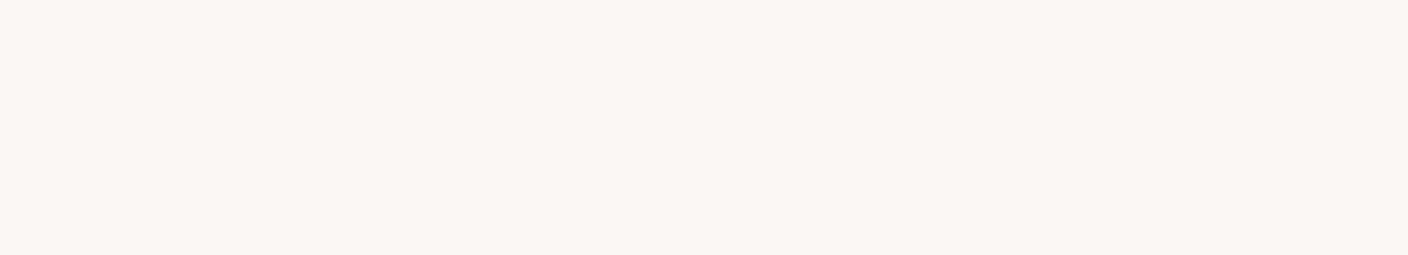
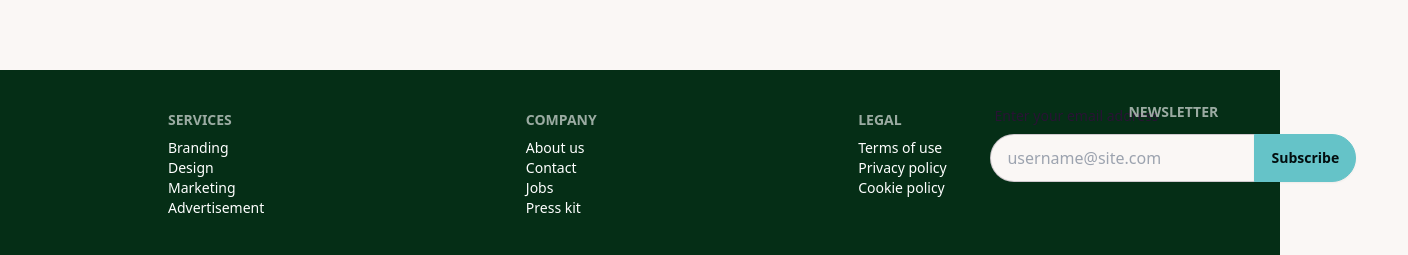
Before and after one commit to Rashedin-063/React-Bookworm-Project, a React (Vite) app: page / in a window 1280 px wide. Shown: the part 1843-2098 px from the top of the page, 1408 px wide, since content can reach past the window. Before the commit the page ends 1913 px from the top, so only its background shows below. Built offline with nearby package versions, Linux system fonts and the light colour scheme.

Commit message:
Footer added

```diff
--- /dev/null
+++ b/src/components/Footer.jsx
@@ -0,0 +1,55 @@
+
+const Footer = () => {
+  return (
+    <div className='bg-green-950 text-white'>
+      <footer className='footer  max-w-7xl lg:flex lg:justify-between gap-8 p-10 xl:mx-32'>
+        <div className='flex justify-between w-full lg:w-2/3'>
+          {/* services */}
+          <nav className='flex flex-col'>
+            <h6 className='footer-title'>Services</h6>
+            <a className='link link-hover'>Branding</a>
+            <a className='link link-hover'>Design</a>
+            <a className='link link-hover'>Marketing</a>
+            <a className='link link-hover'>Advertisement</a>
+          </nav>
+          {/* company */}
+          <nav className='flex flex-col'>
+            <h6 className='footer-title'>Company</h6>
+            <a className='link link-hover'>About us</a>
+            <a className='link link-hover'>Contact</a>
+            <a className='link link-hover'>Jobs</a>
+            <a className='link link-hover'>Press kit</a>
+          </nav>
+          {/* legal */}
+          <nav className='flex flex-col'>
+            <h6 className='footer-title'>Legal</h6>
+            <a className='link link-hover'>Terms of use</a>
+            <a className='link link-hover'>Privacy policy</a>
+            <a className='link link-hover'>Cookie policy</a>
+          </nav>
+        </div>
+        {/* newsletter */}
+
+        <div className='w-full lg:w-1/3 flex justify-center lg:-mt-10'>
+          <form>
+            <h6 className='footer-title  text-center mt-2 lg:mt-8 -mb-6'>Newsletter</h6>
+            <fieldset className='form-control w-80'>
+              <label className='label'>
+                <span className='label-text'>Enter your email address</span>
+              </label>
+              <div className='join'>
+                <input
+                  type='text'
+                  placeholder='username@site.com'
+                  className='input input-bordered join-item'
+                />
+                <button className='btn btn-primary join-item'>Subscribe</button>
+              </div>
+            </fieldset>
+          </form>
+        </div>
+      </footer>
+    </div>
+  );
+}
+export default Footer
--- a/src/layout/Root.jsx
+++ b/src/layout/Root.jsx
@@ -1,16 +1,18 @@
 import { Outlet } from "react-router-dom";
 import Nav from "../components/Nav";
+import Footer from "../components/Footer";
 
 const Root = () => {
   return (
-    <div className='relative max-w-7xl space-y-4 lg:space-y-8 lg:px-8 md:px-6 sm:px-4 mx-auto pl-3'>
-      <div className="h-16">
-        <Nav></Nav>
-      </div>
-      <div >
+    <>
+      <div className='relative max-w-7xl space-y-4 lg:space-y-8 lg:px-8 md:px-6 sm:px-4 mx-auto pl-3'>
+        <div className='h-16'>
+          <Nav></Nav>
+        </div>
         <Outlet></Outlet>
       </div>
-    </div>
+      <Footer/>
+    </>
   );
 };
 
```
